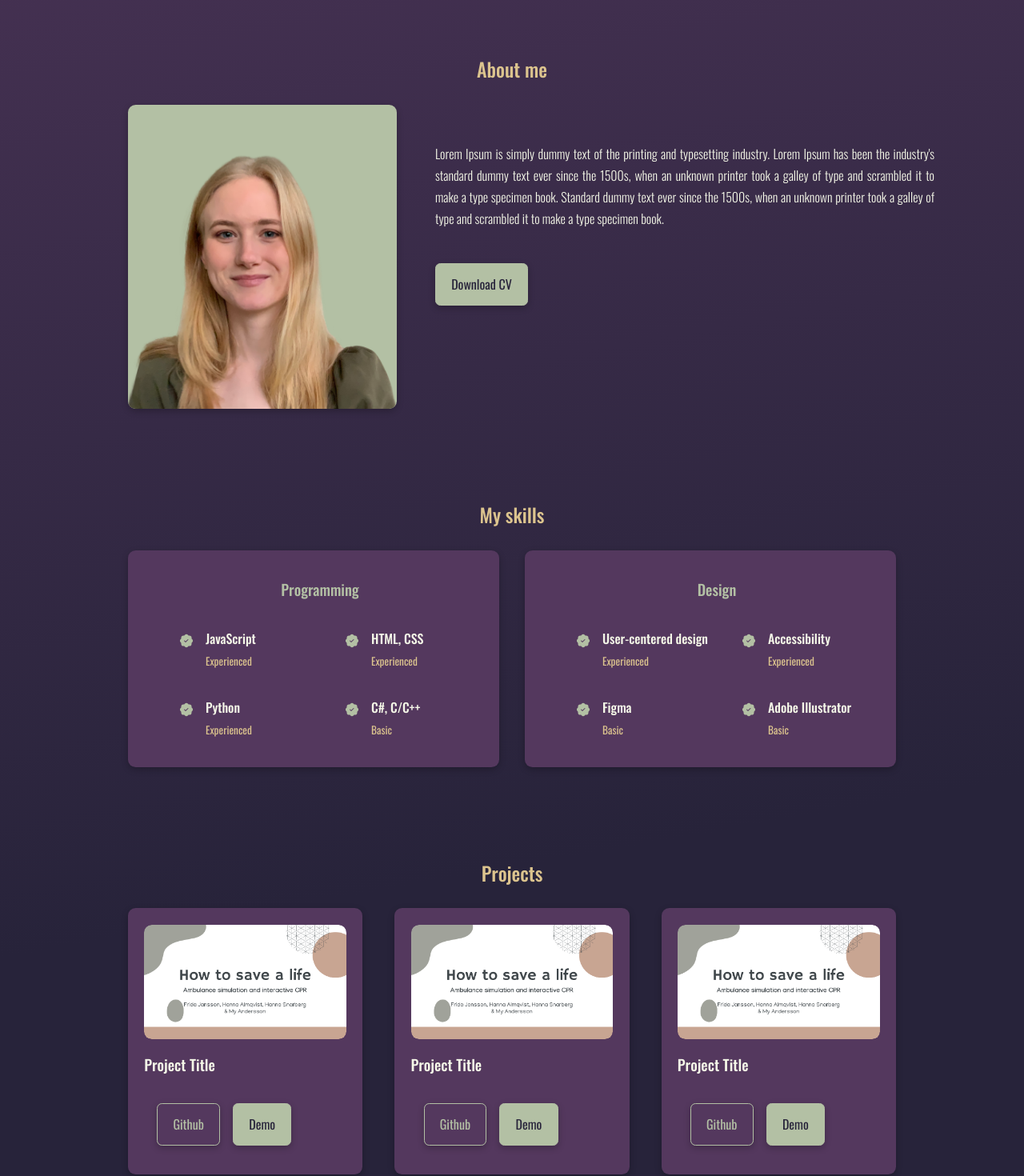
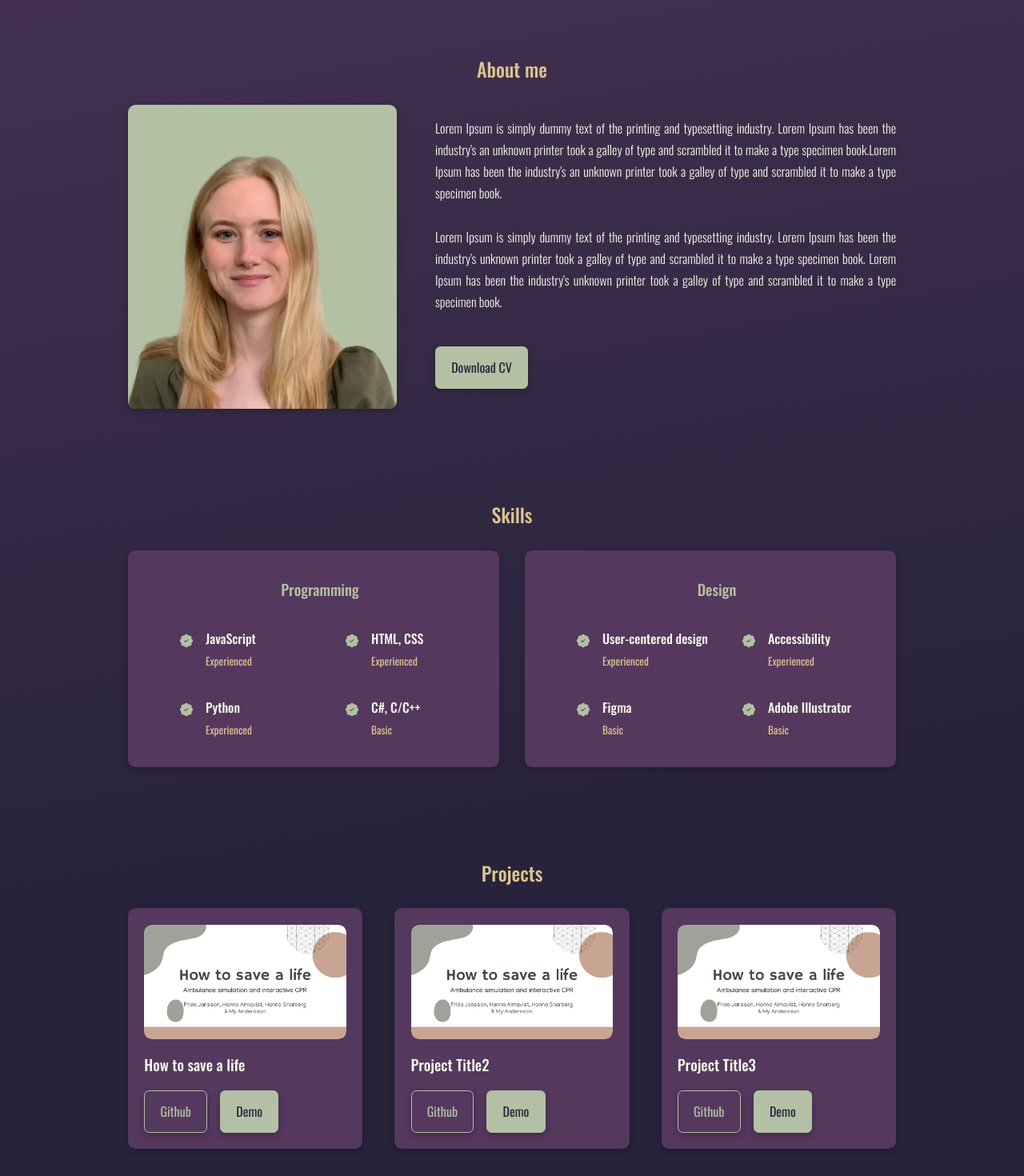
Before and after one commit to hannasnarberg/Portfolio-Website, a React (Create React App) app: page / in a window 1280 px wide. Shown: the part 700-2170 px from the top of the page at 80% size. Built offline with nearby package versions, Linux system fonts and the light colour scheme.

Commit message:
Details page looking good

```diff
--- a/src/components/about/About.jsx
+++ b/src/components/about/About.jsx
@@ -14,12 +14,18 @@ function About() {
             <div className="about__content">
                <p className="about__description">
                   Lorem Ipsum is simply dummy text of the printing and
+                  typesetting industry. Lorem Ipsum has been the industry's an
+                  unknown printer took a galley of type and scrambled it to make
+                  a type specimen book.Lorem Ipsum has been the industry's an
+                  unknown printer took a galley of type and scrambled it to make
+                  a type specimen book. <br />
+                  <br />
+                  Lorem Ipsum is simply dummy text of the printing and
                   typesetting industry. Lorem Ipsum has been the industry's
-                  standard dummy text ever since the 1500s, when an unknown
-                  printer took a galley of type and scrambled it to make a type
-                  specimen book. Standard dummy text ever since the 1500s, when
-                  an unknown printer took a galley of type and scrambled it to
-                  make a type specimen book.
+                  unknown printer took a galley of type and scrambled it to make
+                  a type specimen book. Lorem Ipsum has been the industry's
+                  unknown printer took a galley of type and scrambled it to make
+                  a type specimen book.
                </p>
                <a href={CV} download className="btn btn-primary">
                   Download CV
--- a/src/components/about/about.css
+++ b/src/components/about/about.css
@@ -1,6 +1,6 @@
 .about__container {
    display: grid;
-   grid-template-columns: 35% 65%;
+   grid-template-columns: 35% 60%;
    text-align: center;
    gap: 5%;
 }
@@ -16,12 +16,12 @@
 }
 
 .about__content {
-   margin: 1rem 0 1.5rem;
+   width: 100%;
    text-align: left;
 }
 
 .about__content p {
-   margin: 2rem 0 2.6rem;
+   margin: 1rem 0 2.6rem;
    color: var(--color-ivory);
 }
 
--- /dev/null
+++ b/src/components/projects/ProjectDetails.jsx
@@ -0,0 +1,43 @@
+import React from 'react';
+import './projects.css';
+import { AiOutlineClose } from 'react-icons/ai';
+
+function ProjectDetails({ currentProject, onClose }) {
+   return (
+      <div className="container">
+         <article key={currentProject.id} className="project__details">
+            <div className="project__info">
+               <img src={currentProject.image} alt={currentProject.title} />
+               <div className="project__description">
+                  <h3> {currentProject.title} </h3>
+                  <p> {currentProject.description} </p>
+               </div>
+               <div className="project__details-links">
+                  <a
+                     href={currentProject.github}
+                     className="btn"
+                     target="_blank"
+                     rel="noreferrer"
+                  >
+                     Github
+                  </a>
+                  <a
+                     href={currentProject.demo}
+                     className="btn btn-primary"
+                     target="_blank"
+                     rel="noreferrer"
+                  >
+                     Demo
+                  </a>
+               </div>
+            </div>
+
+            <a onClick={() => onClose()} className="project__close">
+               <AiOutlineClose />
+            </a>
+         </article>
+      </div>
+   );
+}
+
+export default ProjectDetails;
--- a/src/components/projects/Projects.jsx
+++ b/src/components/projects/Projects.jsx
@@ -1,70 +1,74 @@
 import React from 'react';
 import './projects.css';
+import ProjectsOverview from './ProjectsOverview';
+import { useState } from 'react';
+import ProjectDetails from './ProjectDetails';
 import IMG1 from '../../assets/how_to_save_a_life.png';
-import ProjectsEntry from './ProjectsEntry';
 
+function Projects() {
    const data = [
       {
          id: 1,
          image: IMG1,
-      title: 'Project Title',
+         title: 'How to save a life',
          github: 'http://github.com',
          demo: 'http://dribble.com/Alien_pixels',
+         description:
+            "Lorem Ipsum is simply dummy text of the printing and typesetting industry. Lorem Ipsum has been the industry's standard dummy text ever since the 1500s, when an unknown printer took a galley of type and scrambled it to make a type specimen book. Standard dummy text ever since the 1500s, when an unknown printer took a galley of type and scrambled it to make a type specimen book.",
       },
       {
          id: 2,
          image: IMG1,
-      title: 'Project Title',
+         title: 'Project Title2',
          github: 'http://github.com',
          demo: 'http://dribble.com/Alien_pixels',
       },
       {
          id: 3,
          image: IMG1,
-      title: 'Project Title',
+         title: 'Project Title3',
          github: 'http://github.com',
          demo: 'http://dribble.com/Alien_pixels',
       },
       {
          id: 4,
          image: IMG1,
-      title: 'Project Title',
+         title: 'Project Title4',
          github: 'http://github.com',
          demo: 'http://dribble.com/Alien_pixels',
       },
       {
          id: 5,
          image: IMG1,
-      title: 'Project Title',
+         title: 'Project Title5',
          github: 'http://github.com',
          demo: 'http://dribble.com/Alien_pixels',
       },
       {
          id: 6,
          image: IMG1,
-      title: 'Project Title',
+         title: 'Project Title6',
          github: 'http://github.com',
          demo: 'http://dribble.com/Alien_pixels',
       },
    ];
-
-function Projects() {
+   const [currentProject, setCurrentProject] = useState(null);
    return (
       <section id="projects">
          <h2>Projects</h2>
-         <div className="container projects__container">
-            {data.map(({ id, image, title, github, demo }) => {
-               return (
-                  <ProjectsEntry
-                     id={id}
-                     image={image}
-                     title={title}
-                     github={github}
-                     demo={demo}
-                  />
-               );
-            })}
-         </div>
+         {currentProject ? (
+            <ProjectDetails
+               currentProject={currentProject}
+               onClose={() => setCurrentProject(null)}
+            ></ProjectDetails>
+         ) : (
+            <ProjectsOverview
+               setCurrentProject={(id) =>
+                  setCurrentProject(data.find((project) => project.id === id))
+               }
+               data={data}
+            ></ProjectsOverview>
+         )}
       </section>
    );
 }
--- a/src/components/projects/ProjectsEntry.jsx
+++ b/src/components/projects/ProjectsEntry.jsx
@@ -1,14 +1,18 @@
 import React from 'react';
 import './projects.css';
 
-function ProjectsEntry({ id, image, title, github, demo }) {
+function ProjectsEntry({ id, image, title, github, demo, setCurrentProject }) {
    return (
-      <article key={id} className="projects__item">
+      <article
+         key={id}
+         className="projects__item"
+         onClick={() => setCurrentProject(id)}
+      >
          <div className="projects__item-image">
             <img src={image} alt={title} />
          </div>
          <h3> {title} </h3>
-         <div className="projects__item-cta">
+         <div className="projects__item-links">
             <a href={github} className="btn" target="_blank" rel="noreferrer">
                Github
             </a>
--- /dev/null
+++ b/src/components/projects/ProjectsOverview.jsx
@@ -0,0 +1,24 @@
+import React from 'react';
+import './projects.css';
+import ProjectsEntry from './ProjectsEntry';
+
+function ProjectsOverview({ setCurrentProject, data }) {
+   return (
+      <div className="container projects__container">
+         {data.map(({ id, image, title, github, demo }) => {
+            return (
+               <ProjectsEntry
+                  id={id}
+                  image={image}
+                  title={title}
+                  github={github}
+                  demo={demo}
+                  setCurrentProject={(id) => setCurrentProject(id)}
+               />
+            );
+         })}
+      </div>
+   );
+}
+
+export default ProjectsOverview;
--- a/src/components/projects/projects.css
+++ b/src/components/projects/projects.css
@@ -1,6 +1,6 @@
 .projects__container {
    display: grid;
-   grid-template-columns: repeat(3, 1fr);
+   grid-template-columns: 1fr 1fr 1fr; /*for no copy*/
    gap: 2.5rem;
 }
 
@@ -15,7 +15,8 @@
 
 .projects__item:hover {
    border-color: var(--color-primary-variant);
-   background: transparent;
+   cursor: pointer;
+   transform: scale(1.05);
 }
 
 .projects__item-image {
@@ -24,13 +25,55 @@
 }
 
 .projects__item h3 {
-   margin: 1rem 0 2rem;
+   margin: 1rem 0 1rem;
 }
 
-.projects__item-cta {
+.projects__item-links {
    display: flex;
    gap: 1rem;
-   margin: 1rem;
+}
+
+/* =============== PROJECT DETAILS ===============*/
+
+.project__details {
+   height: 100%;
+   background: var(--color-bg-variant);
+   padding: 1.2rem;
+   border-radius: 0.6rem;
+   border: 1px solid transparent;
+   transition: var(--transition);
+   box-shadow: rgba(0, 0, 0, 0.24) 0px 3px 8px;
+   position: relative;
+}
+
+.project__close {
+   position: absolute;
+   top: 0;
+   right: 0;
+   padding: 0.5rem 0.9rem;
+   cursor: pointer;
+   font-size: 30px;
+}
+
+.project__info {
+   width: 100%;
+   display: grid;
+   grid-template-columns: 1fr;
+   padding: 2rem 2rem;
+   gap: 1rem;
+}
+
+.project__details-links {
+   display: flex;
+   gap: 1rem;
+}
+
+.project__description > h3 {
+   color: var(--color-primary);
+}
+
+.project__description > p {
+   text-align: justify;
 }
 
 /* =============== MEDIA QUERIES, MEDIUM DEVICES) ===============*/
--- a/src/components/skills/Skills.jsx
+++ b/src/components/skills/Skills.jsx
@@ -6,7 +6,7 @@ function Skills() {
    /* I should definetley do mapping here to avoid repeating code*/
    return (
       <section id="skills">
-         <h2>My skills</h2>
+         <h2>Skills</h2>
          <div className="container skill__container">
             <div>
                <h3>Programming</h3>
```
Also changed, not shown: src/components/projects/ProjectsFather.jsx (deleted, +0 -23 lines). Lines whose indentation alone changed are shown as unchanged.
